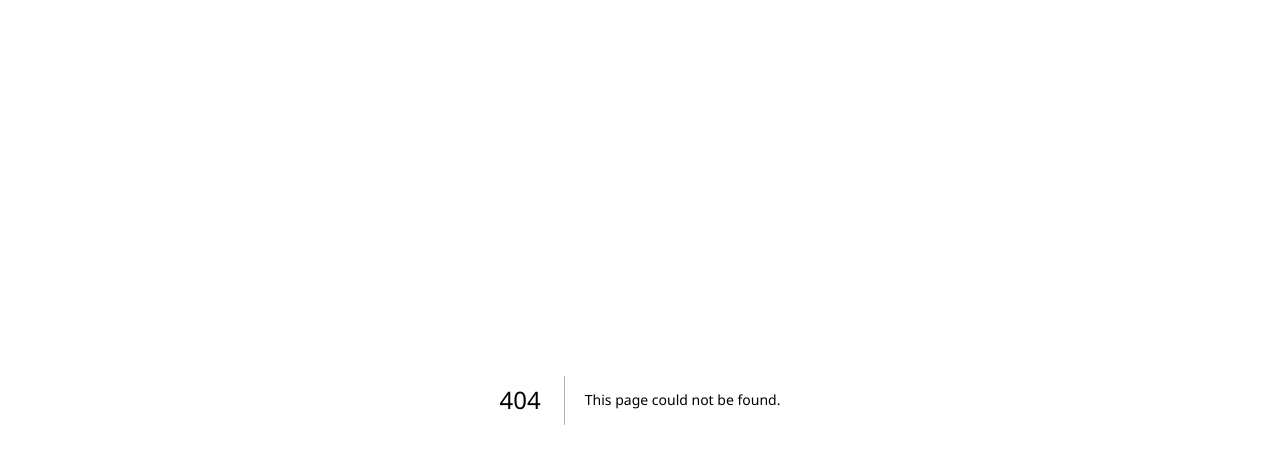
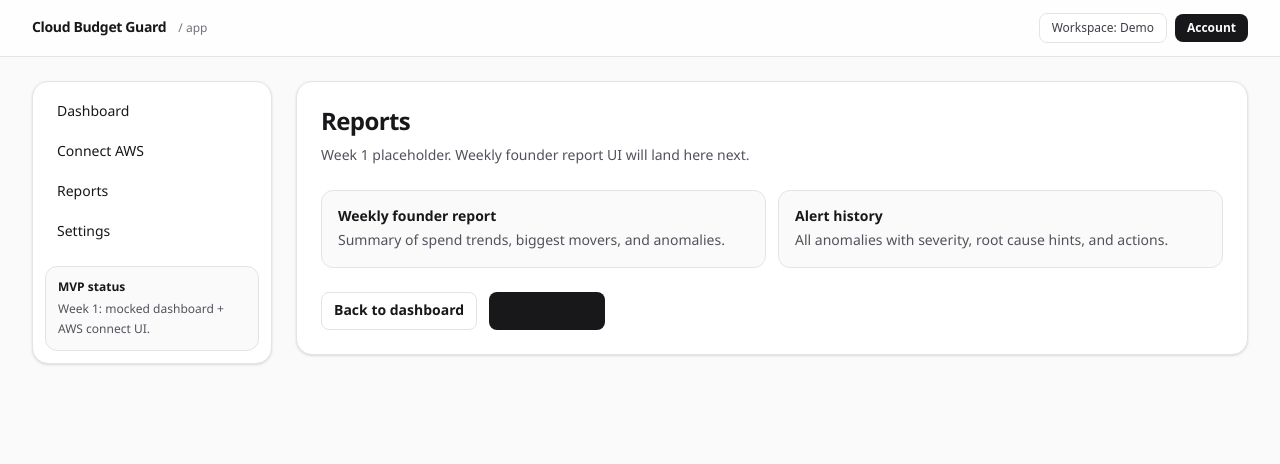
Before and after one commit to sangram-sethi/cloud-billing-tracker, a Next.js app: page /app/reports in a window 1280 px wide. Before the commit this address had no page. Shown: the top 464 px of the page. Built offline with nearby package versions, Linux system fonts and the light colour scheme.

Commit message:
chore(app): add reports placeholder page

```diff
--- /dev/null
+++ b/src/app/(app)/app/reports/page.tsx
@@ -0,0 +1,42 @@
+import Link from "next/link";
+
+export default function ReportsPage() {
+  return (
+    <div className="rounded-2xl border border-zinc-200 bg-white p-6 shadow-sm">
+      <h1 className="text-2xl font-semibold tracking-tight">Reports</h1>
+      <p className="mt-2 text-sm text-zinc-600">
+        Week 1 placeholder. Weekly founder report UI will land here next.
+      </p>
+
+      <div className="mt-6 grid gap-3 sm:grid-cols-2">
+        <div className="rounded-xl border border-zinc-200 bg-zinc-50 p-4">
+          <p className="text-sm font-semibold text-zinc-900">Weekly founder report</p>
+          <p className="mt-1 text-sm text-zinc-600">
+            Summary of spend trends, biggest movers, and anomalies.
+          </p>
+        </div>
+        <div className="rounded-xl border border-zinc-200 bg-zinc-50 p-4">
+          <p className="text-sm font-semibold text-zinc-900">Alert history</p>
+          <p className="mt-1 text-sm text-zinc-600">
+            All anomalies with severity, root cause hints, and actions.
+          </p>
+        </div>
+      </div>
+
+      <div className="mt-6 flex gap-3">
+        <Link
+          href="/app"
+          className="rounded-lg border border-zinc-200 bg-white px-3 py-2 text-sm font-semibold text-zinc-900 hover:bg-zinc-50"
+        >
+          Back to dashboard
+        </Link>
+        <Link
+          href="/app/connect-aws"
+          className="rounded-lg bg-zinc-900 px-3 py-2 text-sm font-semibold text-white hover:bg-zinc-800"
+        >
+          Connect AWS
+        </Link>
+      </div>
+    </div>
+  );
+}
```
